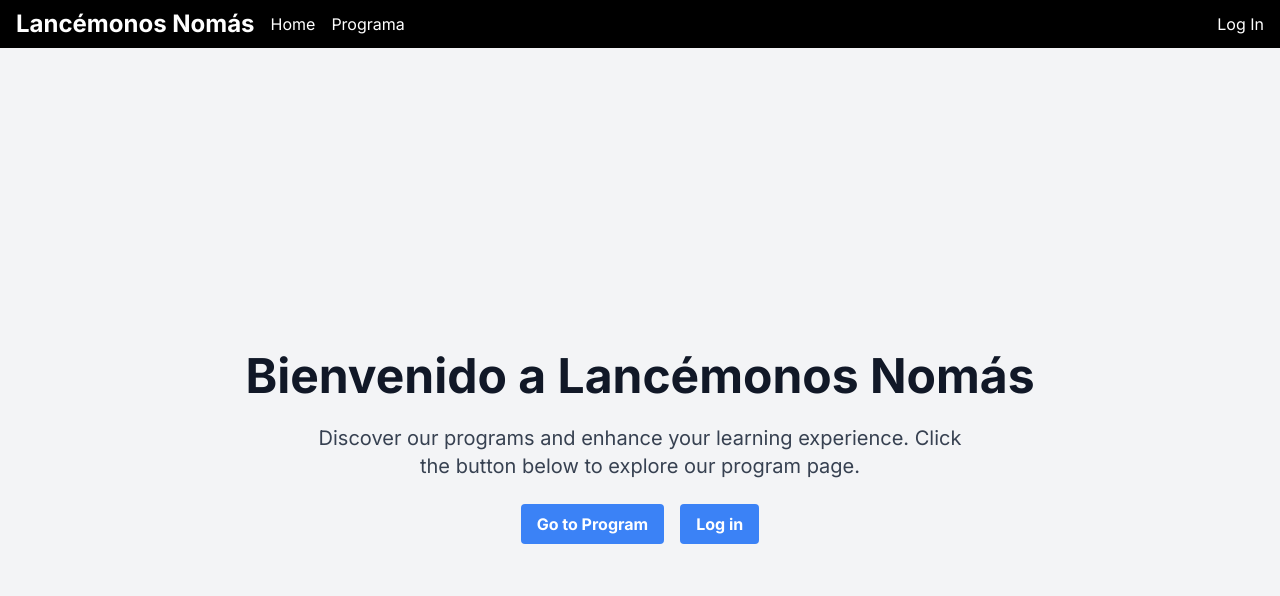
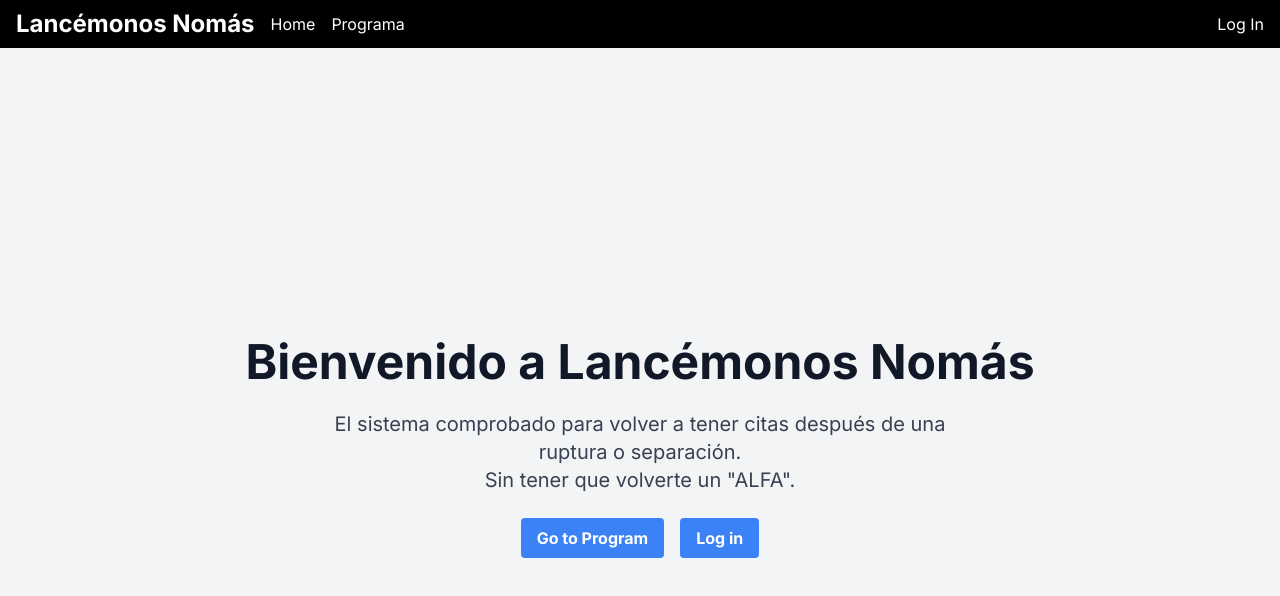
Before and after one commit to Arcturus91/lancemonos-client, a Next.js app: page / in a window 1280 px wide. Shown: the top 596 px of the page. Built offline with nearby package versions, Linux system fonts and the light colour scheme; no server answers.

Commit message:
improve landing ux

```diff
--- a/src/app/page.tsx
+++ b/src/app/page.tsx
@@ -1,14 +1,26 @@
-import React from "react";
+"use client";
+import React, { useEffect, useState } from "react";
 
 const LandingPage: React.FC = () => {
+  const [isSessionAuthenticated, setIsSessionAuthenticated] = useState<
+    boolean | null
+  >(null);
+
+  useEffect(() => {
+    const sessionAuth = sessionStorage.getItem("sessionAuthenticated");
+    setIsSessionAuthenticated(sessionAuth === "true");
+  }, []);
+
   return (
     <div className="container-landing mx-auto p-6 min-h-screen flex flex-col items-center justify-center">
       <h1 className="text-5xl font-bold text-gray-900 mb-6">
         Bienvenido a Lancémonos Nomás
       </h1>
       <p className="text-xl text-gray-700 mb-6 text-center max-w-2xl">
-        Discover our programs and enhance your learning experience. Click the
-        button below to explore our program page.
+        {`El sistema comprobado para volver a tener citas después de una ruptura o
+        separación.`}
+        <br />
+        {`Sin tener que volverte un "ALFA".`}
       </p>
       <div className="flex items-center justify-between">
         <a
@@ -17,12 +29,14 @@ const LandingPage: React.FC = () => {
         >
           Go to Program
         </a>
+        {!isSessionAuthenticated && (
           <a
             href="/auth"
             className="bg-blue-500 hover:bg-blue-600 text-white font-bold py-2 px-4 mx-2 rounded focus:outline-none focus:shadow-outline"
           >
             Log in
           </a>
+        )}
       </div>
     </div>
   );
```
Lines whose indentation alone changed are shown as unchanged.
